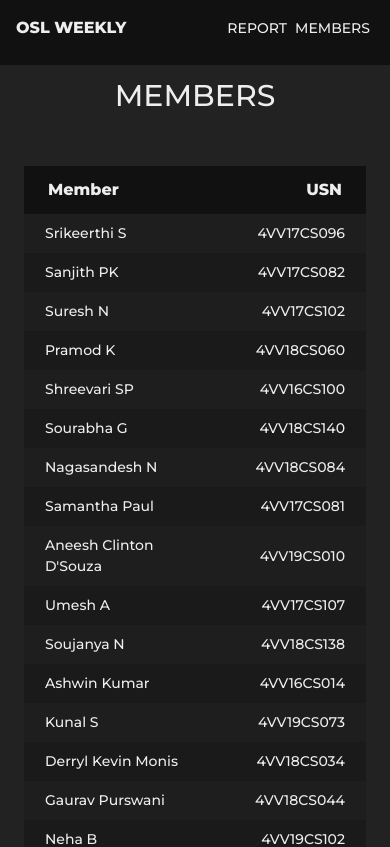
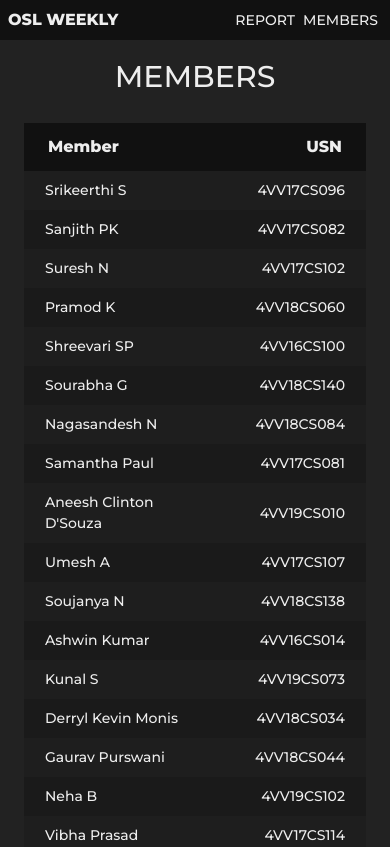
Before and after one commit to osl-vvce/osl-status, a React (Create React App) app: page /members in a window 390 px wide. Shown: the top 847 px of the page. Built offline with nearby package versions, Linux system fonts and the light colour scheme.

Commit message:
fixed navbar

```diff
--- a/src/Components/navbar.tsx
+++ b/src/Components/navbar.tsx
@@ -4,7 +4,7 @@ import { Link } from "react-router-dom"
 export default function Navbar() {
   return (
     <header className="fixed top-0 w-full">
-      <div className="flex bg-bg p-4 justify-between uppercase items-center">
+      <div className="flex bg-bg p-2 lg:p-4 justify-between uppercase items-center">
         <Link to="/">
           <h1 className="lg:text-xl font-semibold">OSL Weekly</h1>
         </Link>
--- a/src/Pages/latest-report.tsx
+++ b/src/Pages/latest-report.tsx
@@ -93,11 +93,11 @@ const ReportPage = () => {
         </div>
       ) : (
         <div className="bg-bgalt flex flex-col items-center px-6 lg:px-12">
-          <h1 className="text-3xl lg:text-6xl uppercase mt-2">Report</h1>
+          <h1 className="text-3xl lg:text-6xl uppercase mt-6">Report</h1>
           <h2 className="text-lg lg:text-2xl mt-2">{`${date
             .toDateString()
             .substring(4)} to ${nextDate.toDateString().substring(4)}`}</h2>
-          <div className="my-12 overflow-x-auto w-full flex lg:justify-center">
+          <div className="my-6 lg:my-12 overflow-x-auto w-full flex lg:justify-center">
             <table className="text-default" style={{ minWidth: "1200px" }}>
               <thead className="bg-bg">
                 <tr>
--- a/src/Pages/member-report.tsx
+++ b/src/Pages/member-report.tsx
@@ -100,8 +100,8 @@ const MemberReportsPage = (props: any) => {
         </div>
       ) : (
         <div className="bg-bgalt flex flex-col items-center px-6 lg:px-12">
-          <h1 className="text-3xl lg:text-6xl uppercase mt-2">{memberName}</h1>
-          <div className="my-12 overflow-x-auto w-full flex lg:justify-center">
+          <h1 className="text-3xl lg:text-6xl uppercase mt-6">{memberName}</h1>
+          <div className="py-6 lg:my-12 overflow-x-auto w-full flex lg:justify-center">
             <table className="text-default" style={{ minWidth: "1200px" }}>
               <thead className="bg-bg">
                 <tr>
--- a/src/Pages/members.tsx
+++ b/src/Pages/members.tsx
@@ -23,8 +23,8 @@ const MembersPage = () => {
   return (
     <React.Fragment>
       <div className="bg-bgalt flex flex-col items-center px-6 lg:px-12">
-        <h1 className="text-3xl lg:text-6xl uppercase mt-2">Members</h1>
-        <div className="my-12">
+        <h1 className="text-3xl lg:text-6xl uppercase mt-6">Members</h1>
+        <div className="my-6 lg:my-12">
           <table className="text-default">
             <thead className="bg-bg">
               <tr>
--- a/src/tailwind.css
+++ b/src/tailwind.css
@@ -5,7 +5,13 @@
 body {
   font-family: "Montserrat", sans-serif;
   @apply bg-bg;
-  padding-top: 65px;
+  padding-top: 60px;
+}
+
+@media (max-width: 979px) {
+  body {
+    padding-top: 30px;
+  }
 }
 
 ::-webkit-scrollbar {
```
